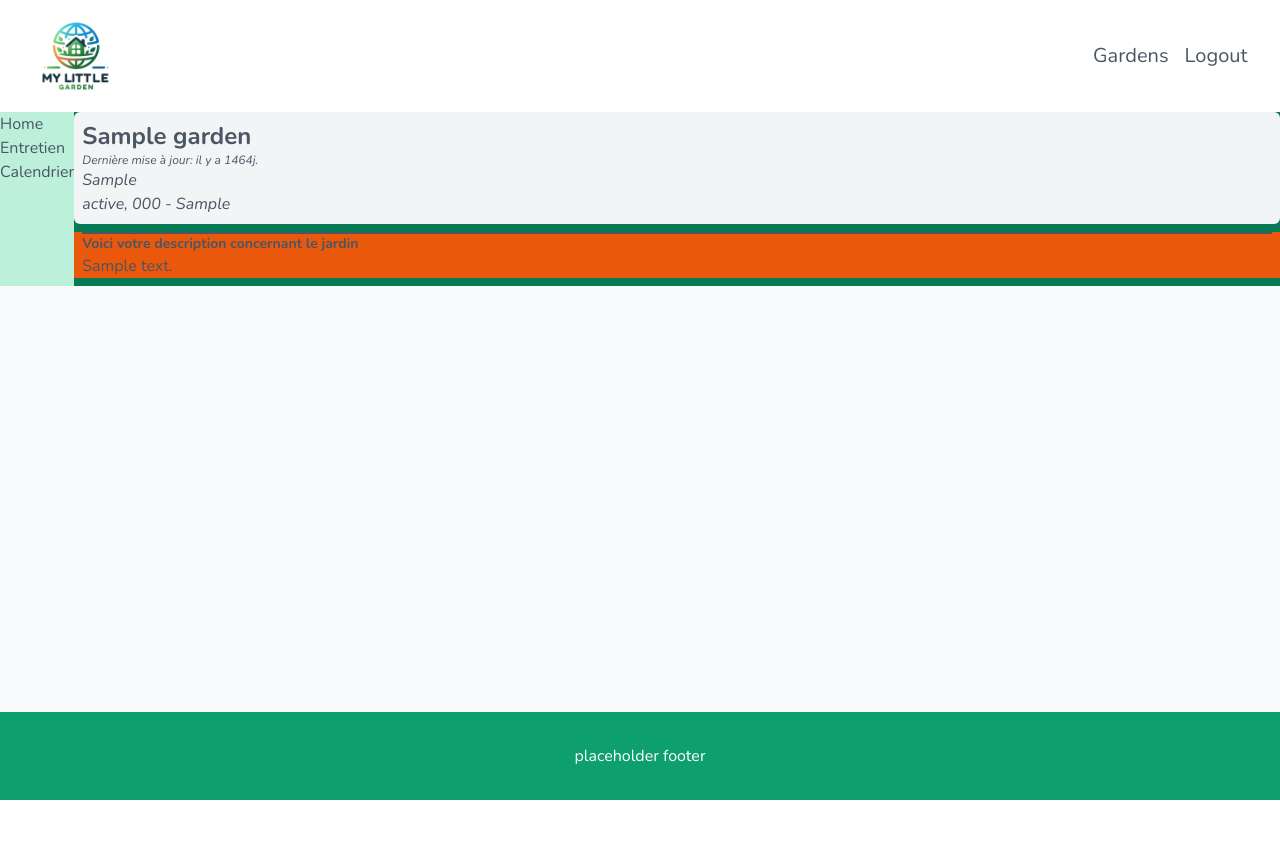
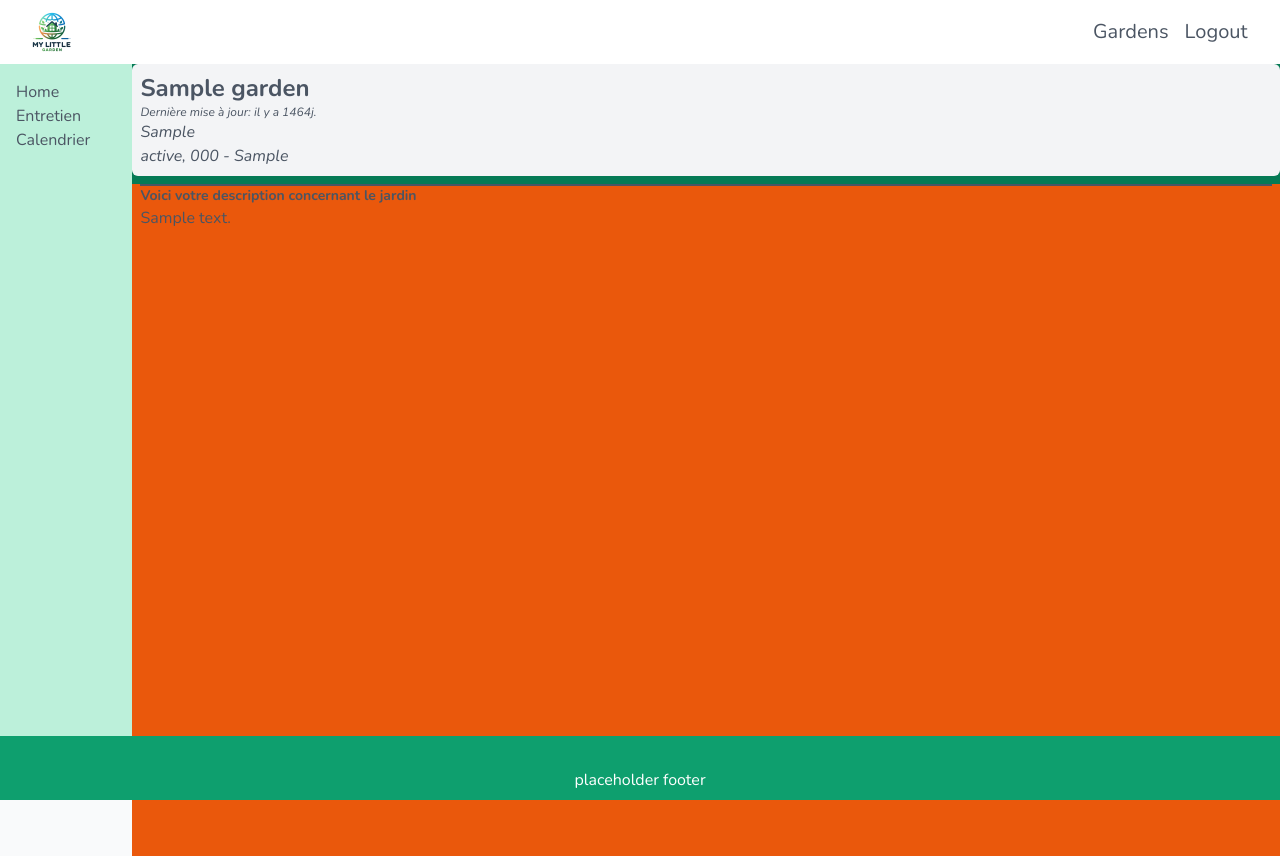
Before and after one commit to renlo08/my-little-garden, a Django app: a page that uses app/templates/base.html in a window 1280 px wide. Before the commit the page ends 800 px from the top, so only its background shows below. Run offline with Django 4.2, Linux system fonts and the light colour scheme; a user stored in the database is signed in; tables that the repository leaves empty hold one stand-in row (values such as "Sample post"); some libraries are stand-ins or nearby versions.

Commit message:
Expand the main tag in the remaining space

```diff
--- a/app/static/css/mlghome-ui.css
+++ b/app/static/css/mlghome-ui.css
@@ -696,6 +696,10 @@ video {
 
 .grid{
   display: grid;
+}
+
+.h-16{
+  height: 4rem;
 }
 
 .h-2{
@@ -726,12 +730,20 @@ video {
   height: 100%;
 }
 
+.h-screen{
+  height: 100vh;
+}
+
+.min-h-full{
+  min-height: 100%;
+}
+
 .min-h-screen{
   min-height: 100vh;
 }
 
-.w-24{
-  width: 6rem;
+.w-16{
+  width: 4rem;
 }
 
 .w-3{
@@ -758,32 +774,20 @@ video {
   width: 100%;
 }
 
-.w-28{
-  width: 7rem;
+.w-36{
+  width: 9rem;
 }
 
-.flex-auto{
-  flex: 1 1 auto;
+.w-40{
+  width: 10rem;
 }
 
-.flex-none{
-  flex: none;
+.min-w-full{
+  min-width: 100%;
 }
 
 .flex-grow{
   flex-grow: 1;
-}
-
-.basis-1\/12{
-  flex-basis: 8.333333%;
-}
-
-.basis-1\/6{
-  flex-basis: 16.666667%;
-}
-
-.basis-11\/12{
-  flex-basis: 91.666667%;
 }
 
 .cursor-pointer{
@@ -814,24 +818,12 @@ video {
   flex-direction: column;
 }
 
-.flex-nowrap{
-  flex-wrap: nowrap;
-}
-
 .place-items-center{
   place-items: center;
 }
 
 .items-center{
   align-items: center;
-}
-
-.justify-start{
-  justify-content: flex-start;
-}
-
-.justify-end{
-  justify-content: flex-end;
 }
 
 .justify-center{
--- a/app/templates/base.html
+++ b/app/templates/base.html
@@ -21,11 +21,11 @@
 <body class="flex flex-col min-h-screen font-body bg-gray-50 text-gray-600">
 
 <header class="bg-white">
-    <div class="flex justify-between items-center mr-5">
+    <div class="flex justify-between items-center mr-5 h-16">
 
         <!-- Logo-->
         <a href="{% url 'home' %}">
-            <img class="w-28 rounded-full ml-5"
+            <img class="w-16 rounded-full ml-5"
                  src="{% static 'img/logo.png' %}"
                  alt="MyLittleGarden">
         </a>
@@ -36,14 +36,14 @@
 </header>
 
 <!-- main and page content -->
-<main class="flex-grow">
+<main class="flex-grow flex flex-col">
 
     {% block content %}
         <h3>This will be replaced</h3>
     {% endblock content %}
 </main>
 
-<footer class="basis-1/6 text-center text-white p-8 bg-green-500">placeholder footer</footer>
+<footer class="h-16 text-center text-white p-8 bg-green-500">placeholder footer</footer>
 
 
 <script>
--- a/app/templates/gardens/details.html
+++ b/app/templates/gardens/details.html
@@ -1,17 +1,17 @@
 {% extends 'base.html' %}
 
 {% block content %}
-    <div class="flex flex-row flex-nowrap">
+    <div class="flex-grow flex flex-row">
 
-        <div class="flex-none bg-green-200 basis-1/12">
-            <ol class="cursor-pointer">
-                <li><a href="{% url 'gardens:detail' slug=garden.slug %}">Home</a></li>
-                <li><a href="{% url 'gardens:activities:index' garden_slug=garden.slug %}">Entretien</a></li>
-                <li><a>Calendrier</a></li>
-            </ol>
-        </div>
+        <ol class="cursor-pointer bg-green-200 p-4 w-36">
+            <li class="hover:text-gray-800 hover:text-xl"><a href="{% url 'gardens:detail' slug=garden.slug %}">Home</a>
+            </li>
+            <li class="hover:text-gray-800 hover:text-xl"><a
+                    href="{% url 'gardens:activities:index' garden_slug=garden.slug %}">Entretien</a></li>
+            <li class="hover:text-gray-800 hover:text-xl"><a>Calendrier</a></li>
+        </ol>
 
-        <div id="detail-content" class="flex-auto bg-green-600 basis-11/12">
+        <div id="detail-content" class="w-full bg-green-600">
             <div class="rounded-md bg-gray-100 p-2">
 
                 <h1 class="text-2xl font-bold">{{ garden.name }}</h1>
@@ -22,7 +22,7 @@
             </div>
 
 
-            <div class="bg-orange-600">
+            <div class="bg-orange-600 min-h-full">
                 {#                # TODO: For Home Implement Stepper with form https://flowbite.com/docs/components/stepper/#}
                 {% block garden_detail_content %}
                     <div class="border-t-2 border-gray-600 m-2">
@@ -33,6 +33,5 @@
             </div>
         </div>
 
-
-    </main>
+    </div>
 {% endblock %}
--- a/app/templates/index.html
+++ b/app/templates/index.html
@@ -1,7 +1,7 @@
 {% extends "base.html" %}
 
 {% block content %}
-    <div class="mt-4 mr-4">
+    <div class="flex-grow mt-4 mr-4">
         <h1 class="text-center m-2 p-4 font-bold text-3xl border-b-2 bg-green-600 rounded">
             Un endroit unique pour le suivi de votre jardin</h1>
         <div class="m-8" >
```
Also changed, not shown: other parts of app/static/css/mlghome-ui.css (+36 -12 lines).
